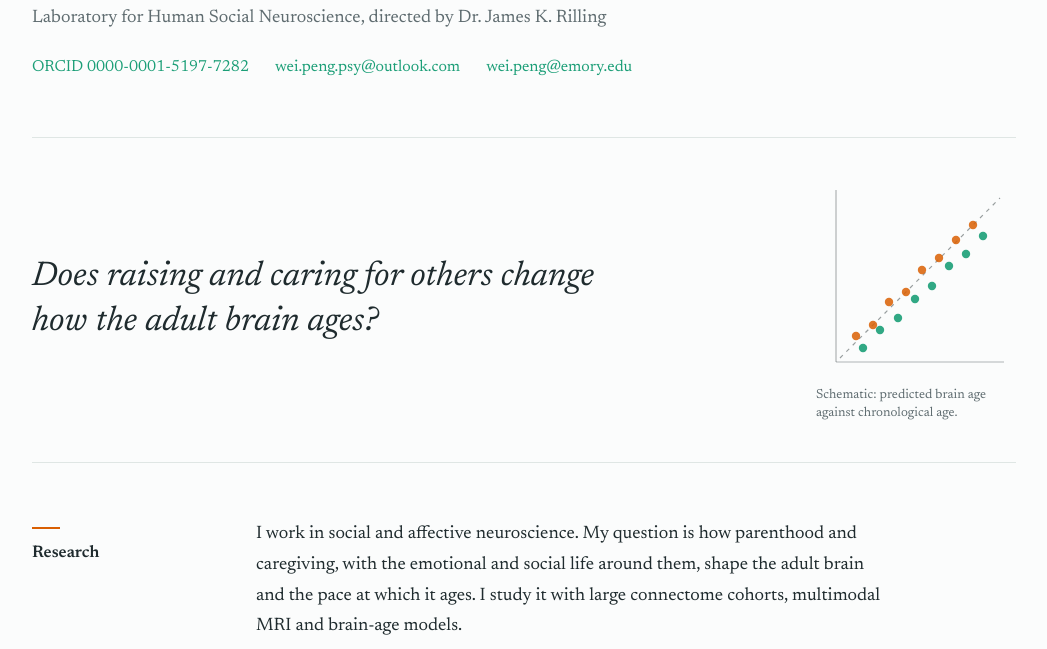
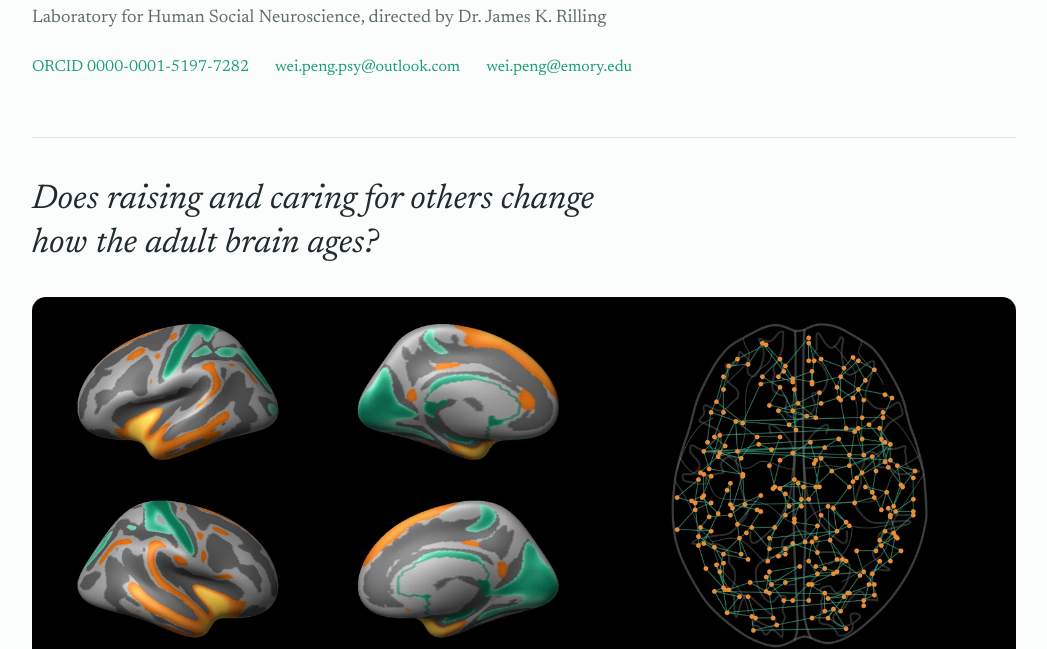
Before and after one commit to weipeng-phi/weipeng-phi.github.io, a plain HTML site: page index.html in a window 1280 px wide. Shown: the part 182-831 px from the top of the page, without its empty margins (116-1163 px from the left). Drawn offline with Linux system fonts and the light colour scheme.

Commit message:
Hero figure: cortical thickness and brain network

```diff
--- a/index.html
+++ b/index.html
@@ -30,12 +30,11 @@ h1{font-size:clamp(2.6rem,6vw,3.6rem);line-height:1.05;font-weight:500;letter-sp
 .contact{list-style:none;padding:0;margin:14px 0 0;display:flex;flex-wrap:wrap;gap:4px 26px;font-size:1rem}
 .contact li{color:var(--mute)}
 
-.question{margin:56px 0 8px;padding:40px 0;border-top:1px solid var(--rule);border-bottom:1px solid var(--rule);
-  display:grid;grid-template-columns:1fr 200px;gap:48px;align-items:center}
+.question{margin:56px 0 8px;padding:40px 0 36px;border-top:1px solid var(--rule);border-bottom:1px solid var(--rule)}
 .question p{margin:0;font-size:clamp(1.55rem,3.2vw,2.15rem);line-height:1.3;font-weight:400;font-style:italic;max-width:30ch}
-.schematic{margin:0}
-.schematic svg{width:100%;height:auto;display:block}
-.schematic figcaption{font-size:.82rem;line-height:1.4;color:var(--mute);margin-top:8px}
+.hero-fig{margin:30px 0 0}
+.hero-fig img{display:block;width:100%;height:auto;border-radius:14px;background:#000}
+.hero-fig figcaption{font-size:.82rem;line-height:1.45;color:var(--mute);margin-top:10px;max-width:52rem}
 
 .block{display:grid;grid-template-columns:11rem minmax(0,1fr);gap:0 48px;padding:44px 0 0}
 .block>h2{margin:0;font-size:1.05rem;font-weight:600;line-height:1.7;color:var(--ink)}
@@ -63,8 +62,8 @@ footer{margin-top:72px;padding-top:20px;border-top:1px solid var(--rule);font-si
 
 @media (max-width:760px){
   .page{padding:44px 18px 48px}
-  .question{grid-template-columns:1fr;gap:28px;margin-top:40px;padding:30px 0}
-  .schematic{max-width:200px}
+  .question{margin-top:40px;padding:30px 0}
+  .hero-fig img{border-radius:10px}
   .block{grid-template-columns:1fr;padding-top:36px}
   .block>h2{margin-bottom:8px}
   .expertise{columns:1}
@@ -87,21 +86,9 @@ footer{margin-top:72px;padding-top:20px;border-top:1px solid var(--rule);font-si
 
 <section class="question" aria-label="Research question">
   <p>Does raising and caring for others change how the adult brain ages?</p>
-  <figure class="schematic">
-    <svg viewBox="0 0 200 200" role="img" aria-label="Schematic of predicted brain age plotted against chronological age, with one group falling below the identity line">
-      <line x1="20" y1="184" x2="188" y2="184" stroke="currentColor" stroke-opacity=".35" stroke-width="1.2"/>
-      <line x1="20" y1="184" x2="20" y2="12" stroke="currentColor" stroke-opacity=".35" stroke-width="1.2"/>
-      <line x1="24" y1="180" x2="184" y2="20" stroke="currentColor" stroke-opacity=".45" stroke-width="1.2" stroke-dasharray="4 5"/>
-      <g fill="var(--orange)" fill-opacity=".85">
-        <circle cx="40" cy="158" r="4.2"/><circle cx="57" cy="147" r="4.2"/><circle cx="73" cy="124" r="4.2"/><circle cx="90" cy="114" r="4.2"/>
-        <circle cx="106" cy="92" r="4.2"/><circle cx="123" cy="80" r="4.2"/><circle cx="140" cy="62" r="4.2"/><circle cx="157" cy="47" r="4.2"/>
-      </g>
-      <g fill="var(--teal)" fill-opacity=".9">
-        <circle cx="47" cy="170" r="4.2"/><circle cx="64" cy="152" r="4.2"/><circle cx="82" cy="140" r="4.2"/><circle cx="99" cy="121" r="4.2"/>
-        <circle cx="116" cy="108" r="4.2"/><circle cx="133" cy="88" r="4.2"/><circle cx="150" cy="76" r="4.2"/><circle cx="167" cy="58" r="4.2"/>
-      </g>
-    </svg>
-    <figcaption>Schematic: predicted brain age against chronological age.</figcaption>
+  <figure class="hero-fig">
+    <img src="brain.webp" width="1600" height="613" alt="Inflated cortical surfaces of both hemispheres showing cortical thickness, and a top-down sketch of a brain network">
+    <figcaption>Cortical thickness on the FreeSurfer fsaverage template, lateral and medial views of both hemispheres (orange: thicker; teal: thinner), and a brain-network sketch on 264 standard nodes.</figcaption>
   </figure>
 </section>
 
```
Also changed, not shown: brain.webp (added).
